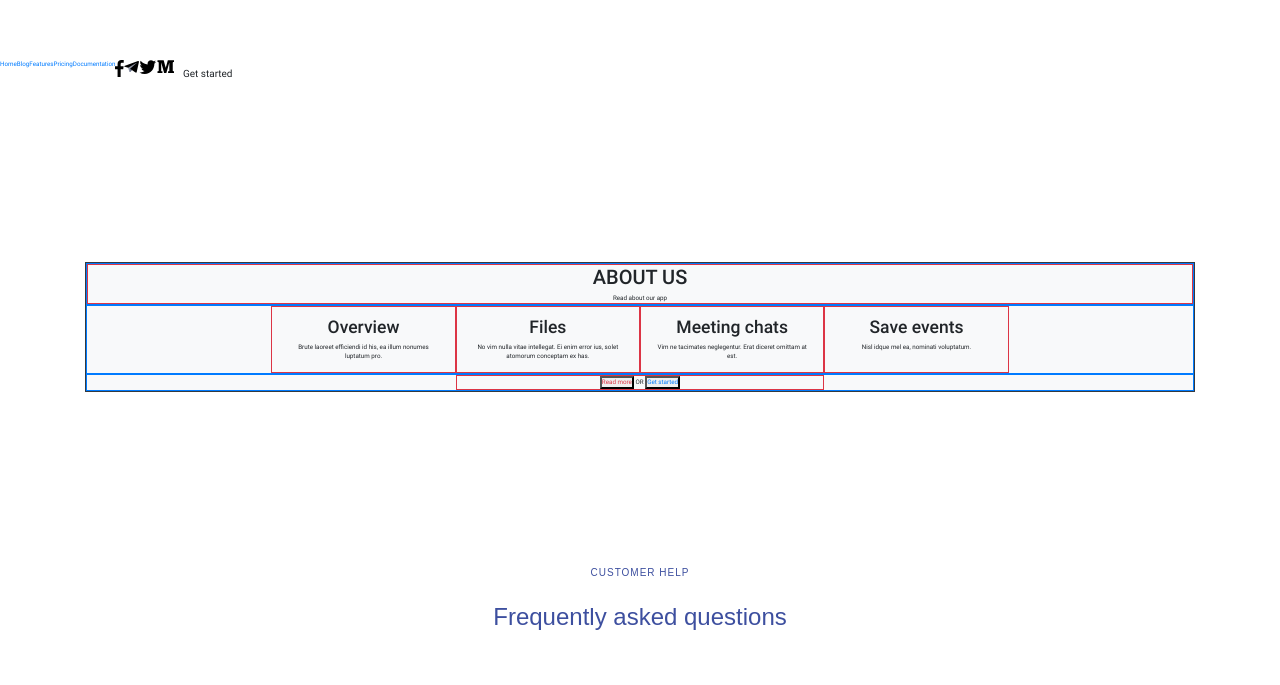
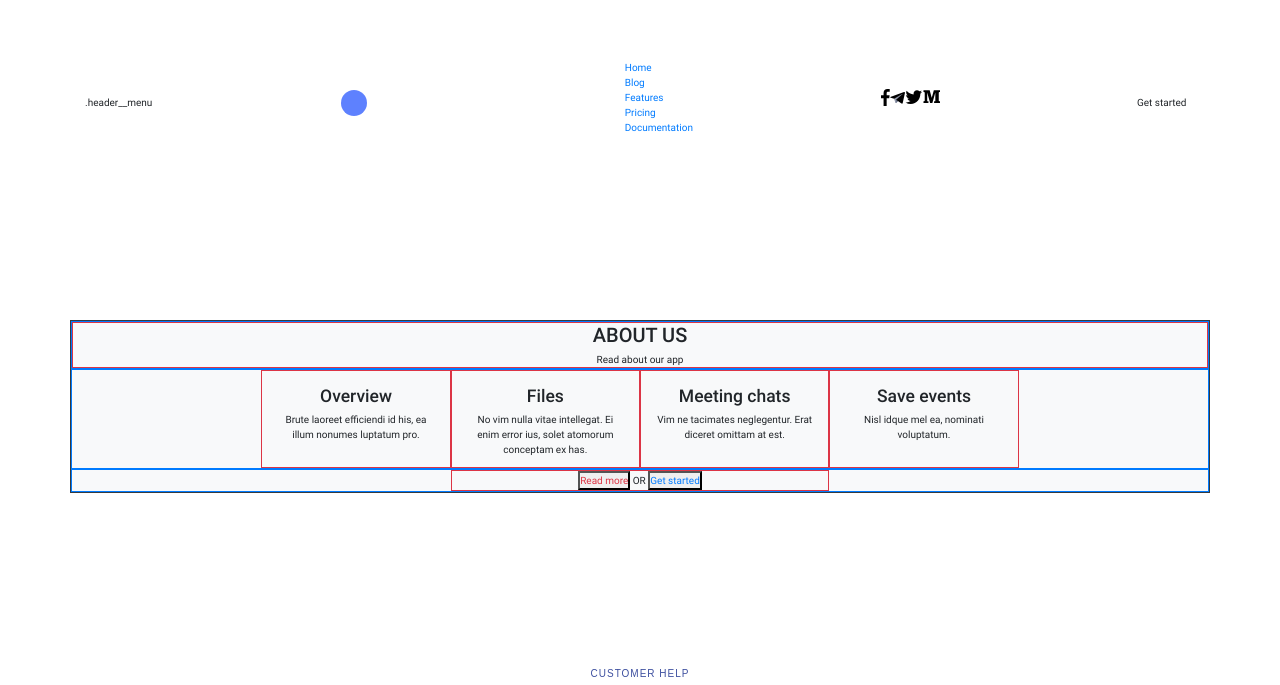
Before and after one commit to Knakna/bootstrap, a plain HTML site: page index.html in a window 1280 px wide. Shown: the part 115-800 px from the top of the page. Drawn offline with nearby package versions, Linux system fonts and the light colour scheme; files whose address does not match are found by name.

Commit message:
change project structure

```diff
--- a/assets/css/style.css
+++ b/assets/css/style.css
@@ -60,42 +60,30 @@
 html,
 body {
     font-family: 'Roboto', sans-serif;
-    font-size: 0.625rem;
-}
-
-.container {
-    width: 1210px;
-    width: 1110px;
-}
-
-.q {
-    font-family: OpenSans;
-    font-weight: 700;
-    font-size: 7.5rem;
-}
-
-.w {
-    font-family: OpenSans;
-    font-weight: 600;
-}
-
-.e {
-    font-family: Quicksand;
-    font-weight: 600;
+    font-size: 10px;
 }
 
 .header {
-    padding: 175px 0;
+    text-decoration: none;
 }
 
-.menu__container {
+.header__nav {
     display: -ms-flexbox;
     display: flex;
+    -ms-flex-direction: row;
+    flex-direction: row;
+    -ms-flex-align: center;
+    align-items: center;
+    -ms-flex-pack: justify;
+    justify-content: space-between;
 }
 
-.menu__list {
-    display: -ms-flexbox;
-    display: flex;
+.logo__inner {
+    width: 26px;
+    height: 26px;
+    margin-right: 70px;
+    border-radius: 50%;
+    background-color: #5E81FE;
 }
 
 .social__list {
--- a/index.html
+++ b/index.html
@@ -9,7 +9,7 @@
     <link rel="stylesheet" href="https://cdn.jsdelivr.net/npm/bootstrap@4.5.3/dist/css/bootstrap.min.css"
         integrity="sha384-TX8t27EcRE3e/ihU7zmQxVncDAy5uIKz4rEkgIXeMed4M0jlfIDPvg6uqKI2xXr2" crossorigin="anonymous">
     <link rel="stylesheet" href="assets/css/style.min.css">
-    <title>bootstrap</title>
+    <title>Bootstrap</title>
 </head>
 
 <body>
@@ -21,8 +21,10 @@
 
         <symbol id="facebook" viewBox="0 0 9 17" width="9" height="17">
             <g>
-                <path
-                    d="M5.65597 17V9.24548H8.22501L8.60969 6.2234H5.65597V4.294C5.65597 3.41904 5.89578 2.82278 7.13417 2.82278L8.71368 2.82208V0.119112C8.44051 0.0822826 7.5029 -1.65981e-08 6.41206 -1.65981e-08C4.13475 -1.65981e-08 2.57564 1.40836 2.57564 3.9947V6.2234H-2.3404e-08V9.24548H2.57564V17H5.65597Z" />
+                <path d="M5.65597 17V9.24548H8.22501L8.60969 6.2234H5.65597V4.294C5.65597
+                    3.41904 5.89578 2.82278 7.13417 2.82278L8.71368 2.82208V0.119112C8.44051
+                    0.0822826 7.5029 -1.65981e-08 6.41206 -1.65981e-08C4.13475 -1.65981e-08
+                    2.57564 1.40836 2.57564 3.9947V6.2234H-2.3404e-08V9.24548H2.57564V17H5.65597Z" />
             </g>
         </symbol>
 
@@ -30,12 +32,14 @@
 
         <symbol id="telegram" width="15" height="13" viewBox="0 0 15 13">
             <g>
-                <path d="M5.81972 12.0232C5.38191 12.0232 5.4563 11.8651 5.3053 11.4664L4.01782 7.41344L13.9283 1.78983"
-                    fill="#9399AB" />
-                <path d="M5.81982 12.0232C6.15768 12.0232 6.30696 11.8754 6.49554 11.7L8.29744 10.0241L6.04979 8.72772"
-                    fill="#70788E" />
                 <path
-                    d="M6.04945 8.72806L11.4957 12.5768C12.1172 12.9048 12.5657 12.735 12.7205 12.0249L14.9374 2.03246C15.1644 1.16206 14.5906 0.76729 13.996 1.02547L0.978404 5.82666C0.0898302 6.16756 0.0950105 6.64173 0.816436 6.85301L4.15705 7.85032L11.8909 3.18335C12.256 2.97158 12.5911 3.08543 12.3161 3.31891" />
+                    d="M5.81972 12.0232C5.38191 12.0232 5.4563 11.8651 5.3053 11.4664L4.01782 7.41344L13.9283 1.78983" />
+                <path
+                    d="M5.81982 12.0232C6.15768 12.0232 6.30696 11.8754 6.49554 11.7L8.29744 10.0241L6.04979 8.72772" />
+                <path d="M6.04945 8.72806L11.4957 12.5768C12.1172 12.9048 12.5657 12.735 12.7205
+                    12.0249L14.9374 2.03246C15.1644 1.16206 14.5906 0.76729 13.996 1.02547L0.978404
+                    5.82666C0.0898302 6.16756 0.0950105 6.64173 0.816436 6.85301L4.15705 7.85032L11.8909
+                    3.18335C12.256 2.97158 12.5911 3.08543 12.3161 3.31891" />
             </g>
         </symbol>
 
@@ -68,29 +72,33 @@
     <!-- header -->
 
     <header class="header">
-        <div class="menu__container">
-            <div class="menu__logo"></div>
-            <nav class="menu__nav">
-                <ul class="menu__list">
-                    <li class="menu__item">
-                        <a class="menu__link" href="#">Home</a>
+        <div class="container">
+
+            <nav class="header__nav">
+
+                .header__menu
+                <a class="logo" href="#">
+                    <div class="logo__inner"></div>
+                </a>
+
+
+                <ul class="header__list">
+                    <li class="header__item">
+                        <a class="header__link" href="#">Home</a>
                     </li>
-                    <li class="menu__item">
-                        <a class="menu__link" href="#">Blog</a>
+                    <li class="header__item">
+                        <a class="header__link" href="#">Blog</a>
                     </li>
-                    <li class="menu__item">
-                        <a class="menu__link" href="#">Features</a>
+                    <li class="header__item">
+                        <a class="header__link" href="#">Features</a>
                     </li>
-                    <li class="menu__item">
+                    <li class="header__item">
                         <a class="menu__link" href="#">Pricing</a>
                     </li>
-                    <li class="menu__item">
-                        <a class="menu__link" href="#">Documentation</a>
+                    <li class="header__item">
+                        <a class="header__link" href="#">Documentation</a>
                     </li>
                 </ul>
-            </nav>
-
-
 
                 <div class="social">
 
@@ -134,8 +142,15 @@
                 <button class="menu__btn btn">Get started</button>
 
 
+            </nav>
 
-        </div>   <!-- /.menu -->
+
+
+
+
+
+
+        </div> <!-- /.menu -->
 
 
     </header>
@@ -193,7 +208,8 @@
                 </div>
             </div>
         </div>
-    </div>
+    </div> <!-- /.features -->
+
 
     <!-- help block -->
     <div class="help">
@@ -299,7 +315,7 @@
                 </div>
             </div>
         </div>
-    </div>
+    </div> <!-- /.help -->
 
 
 
```
Also changed, not shown: assets/css/style.min.css, 1 other file. Lines whose indentation alone changed are shown as unchanged.
